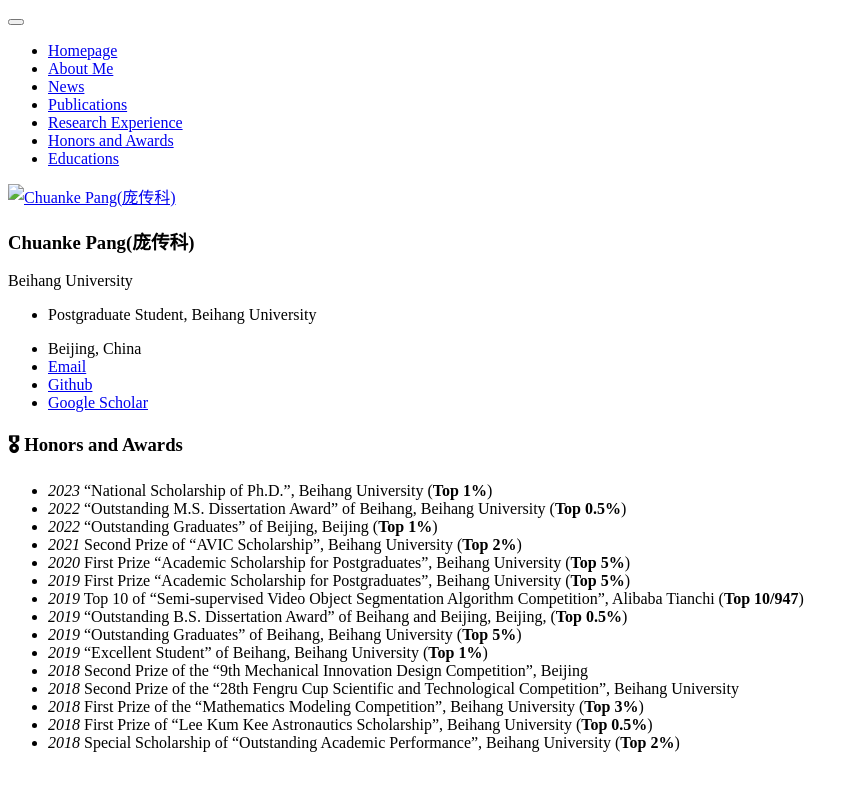
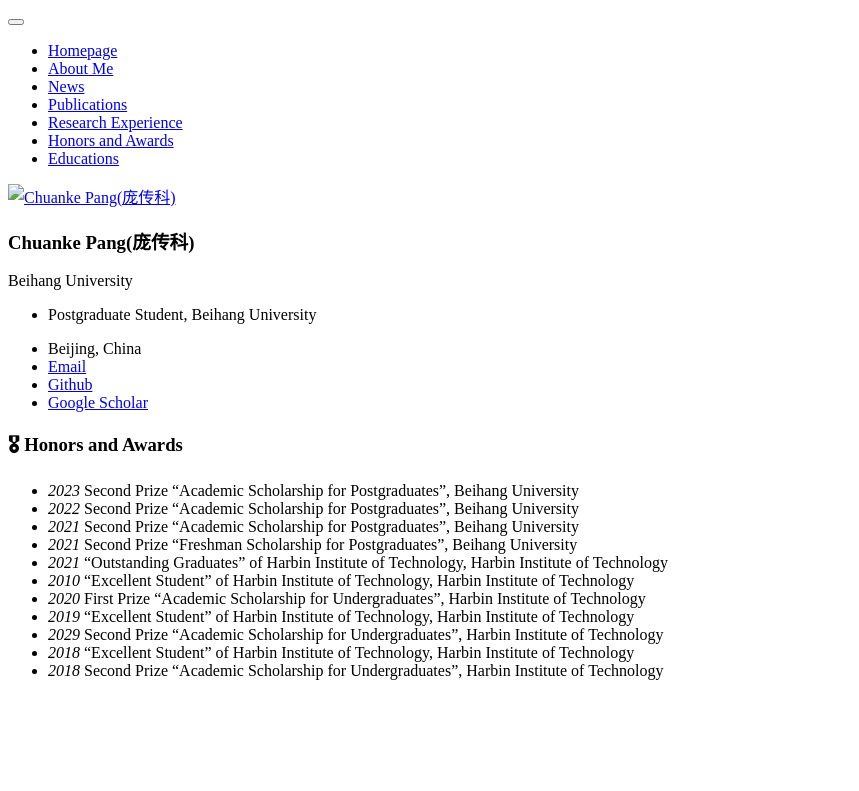
Before and after one commit to chuankepang/chuanke_academic.github.io, a Jekyll site: the page built from _pages/includes/honers.md, in a window 1280 px wide. Shown: the top 791 px of the page, without its empty margins (0-859 px from the left). Built offline with Jekyll 4.4.1, drawn with Linux system fonts in a browser that asks for light colours; our own code applies the rules of GitHub Pages for plain Markdown files.

Commit message:
Update honers.md

```diff
--- a/_pages/includes/honers.md
+++ b/_pages/includes/honers.md
@@ -1,5 +1,5 @@
 # 🎖 Honors and Awards
-- *2023* "National Scholarship of Ph.D.", Beihang University (<b>Top 1%</b>)
+<!-- - *2023* "National Scholarship of Ph.D.", Beihang University (<b>Top 1%</b>)
 - *2022* "Outstanding M.S. Dissertation Award" of Beihang, Beihang University (<b>Top 0.5%</b>)
 - *2022* "Outstanding Graduates" of Beijing, Beijing (<b>Top 1%</b>)
 - *2021* Second Prize of "AVIC Scholarship", Beihang University (<b>Top 2%</b>)
@@ -13,4 +13,16 @@
 - *2018* Second Prize of the "28th Fengru Cup Scientific and Technological Competition", Beihang University
 - *2018* First Prize of the "Mathematics Modeling Competition", Beihang University (<b>Top 3%</b>)
 - *2018* First Prize of "Lee Kum Kee Astronautics Scholarship", Beihang University (<b>Top 0.5%</b>)
-- *2018* Special Scholarship of "Outstanding Academic Performance", Beihang University (<b>Top 2%</b>)
+- *2018* Special Scholarship of "Outstanding Academic Performance", Beihang University (<b>Top 2%</b>) -->
+
+- *2023* Second Prize "Academic Scholarship for Postgraduates", Beihang University
+- *2022* Second Prize "Academic Scholarship for Postgraduates", Beihang University
+- *2021* Second Prize "Academic Scholarship for Postgraduates", Beihang University
+- *2021* Second Prize "Freshman Scholarship for Postgraduates", Beihang University
+- *2021* "Outstanding Graduates" of Harbin Institute of Technology, Harbin Institute of Technology
+- *2010* "Excellent Student" of Harbin Institute of Technology, Harbin Institute of Technology
+- *2020* First Prize "Academic Scholarship for Undergraduates", Harbin Institute of Technology
+- *2019* "Excellent Student" of Harbin Institute of Technology, Harbin Institute of Technology
+- *2029* Second Prize "Academic Scholarship for Undergraduates", Harbin Institute of Technology
+- *2018* "Excellent Student" of Harbin Institute of Technology, Harbin Institute of Technology
+- *2018* Second Prize "Academic Scholarship for Undergraduates", Harbin Institute of Technology
```
